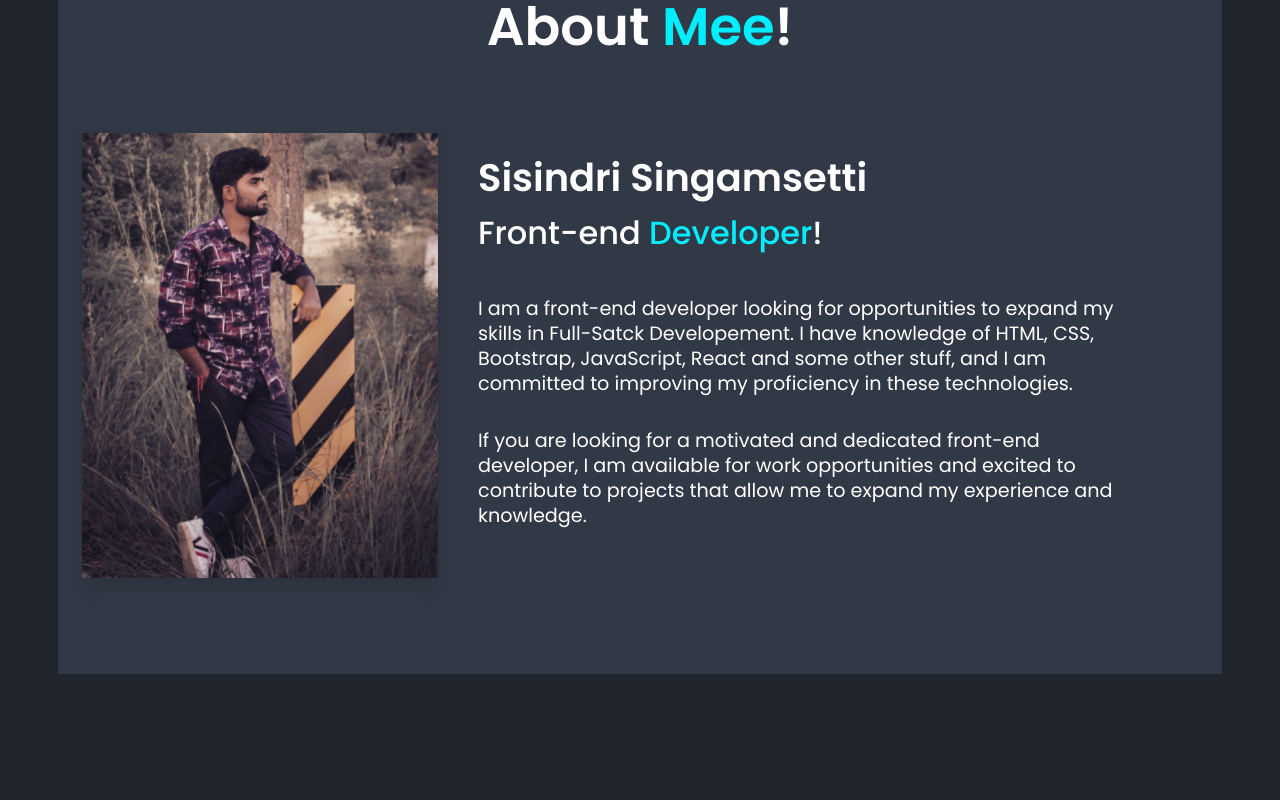
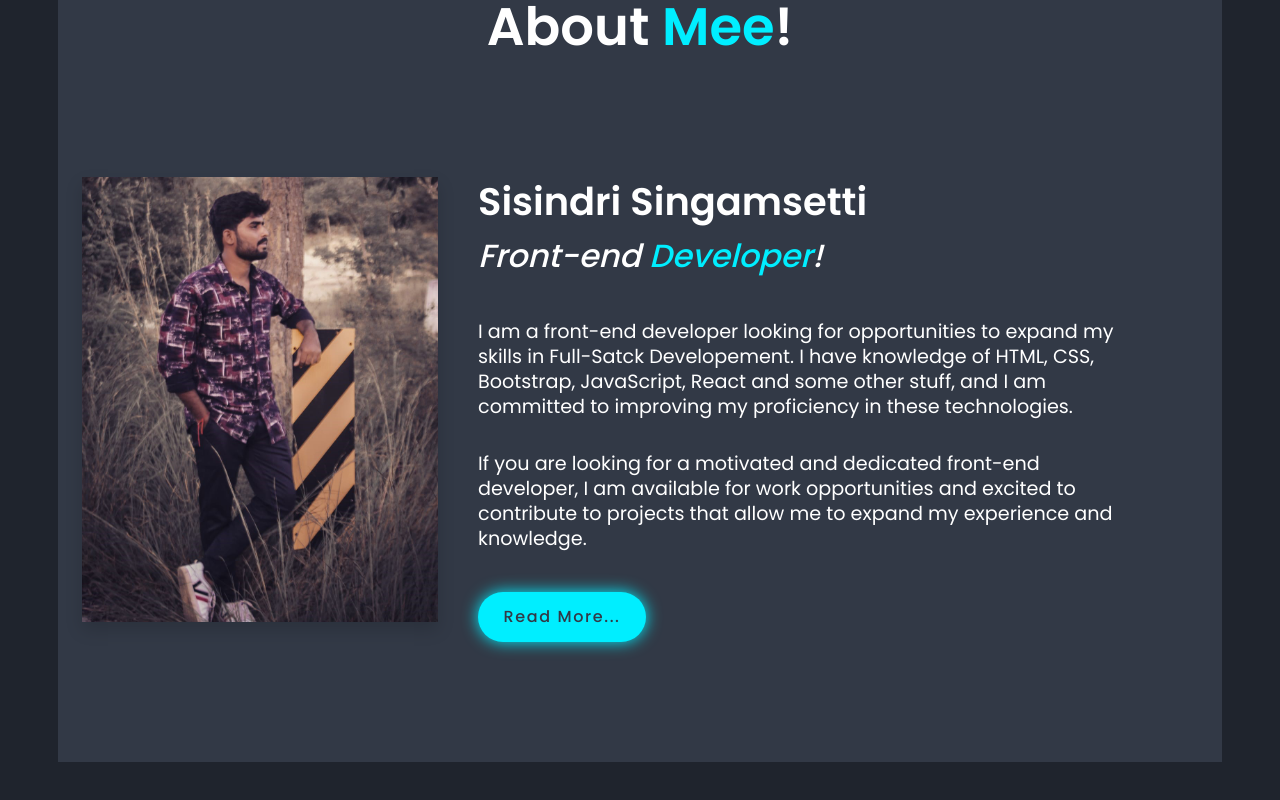
Before and after one commit to sisi-tarak/portfolio, a React (Vite) app: page / in a window 1280 px wide. Shown: the part 1071-1871 px from the top of the page. Before the commit the page ends 1793 px from the top, so only its background shows below. Built offline with nearby package versions, Linux system fonts and the light colour scheme.

Commit message:
update 18.04 - 16:42

```diff
--- a/src/Components/AboutMe/AboutMe.jsx
+++ b/src/Components/AboutMe/AboutMe.jsx
@@ -17,9 +17,11 @@ const AboutMe = () => {
             />
           </div>
           <div className="col-12 col-lg-7 mx-3 pl-5 aboutRight">
-            <h4 className="aboutName">Sisindri Singamsetti</h4>
+            <h4 className="mt-5">Sisindri Singamsetti</h4>
             <h6 className="mt-4 mb-5">
-              Front-end <span>Developer</span>!
+              <i>
+                Front-end <span>Developer</span>!
+              </i>
             </h6>
             <p className="py-2">
               I am a front-end developer looking for opportunities to expand my
@@ -33,6 +35,9 @@ const AboutMe = () => {
               contribute to projects that allow me to expand my experience and
               knowledge.
             </p>
+            <button href="#" className="button mt-3 mb-4">
+              Read More...
+            </button>
           </div>
         </div>
       </div>
```
